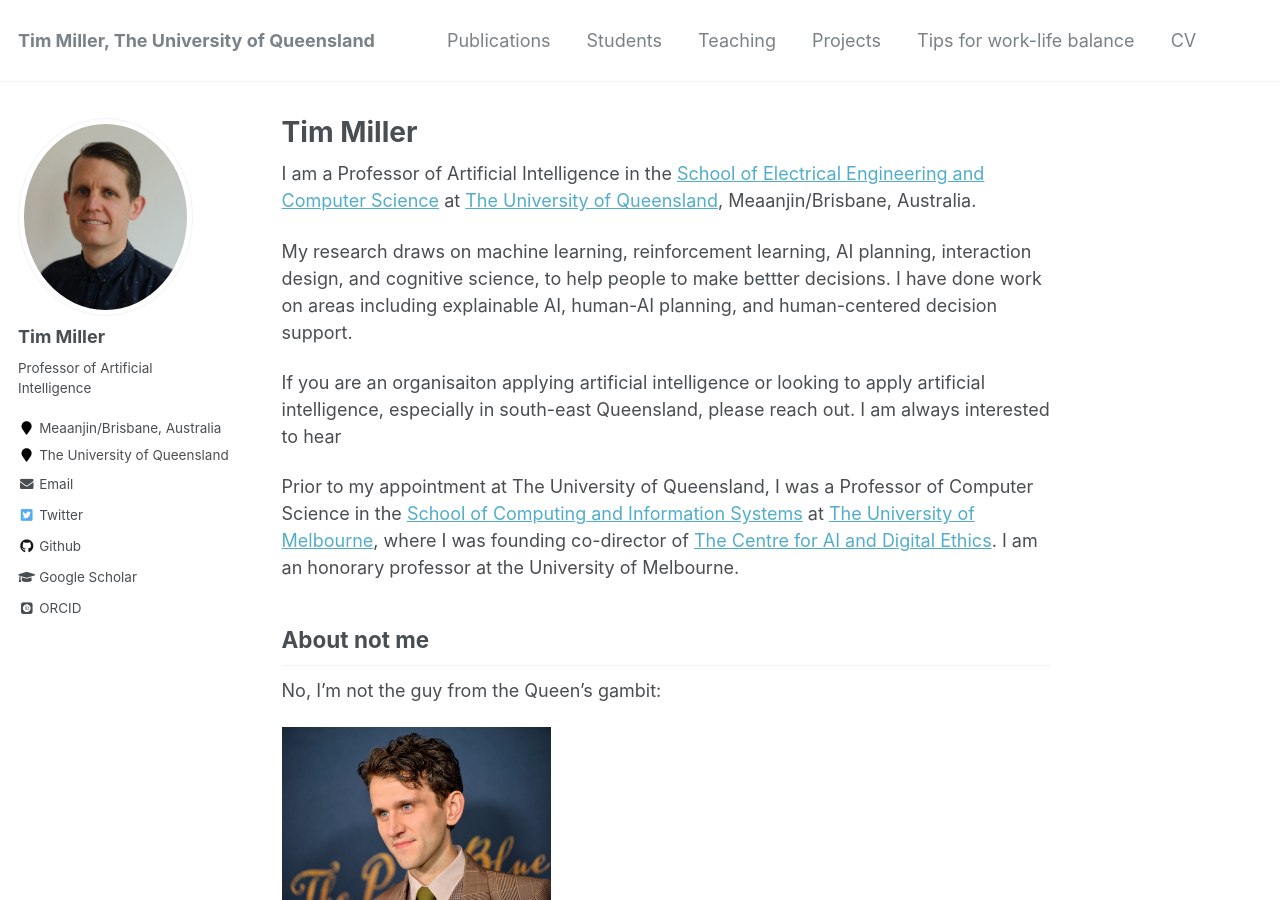
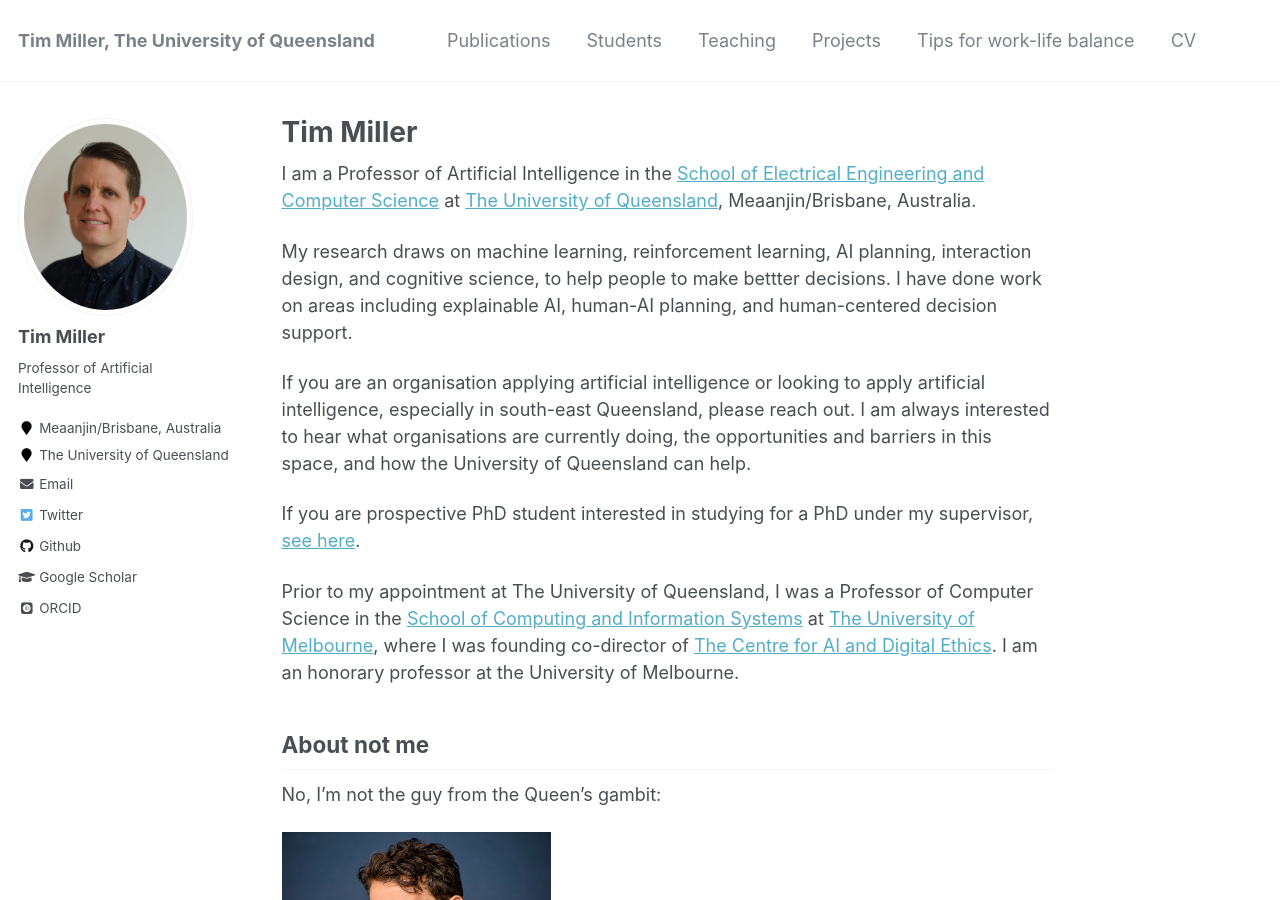
Before and after one commit to uqtmiller/uqtmiller.github.io, a Jekyll site: the page built from _pages/about.md, in a window 1280 px wide and 900 px high. Built offline with Jekyll 4.4.1, drawn with Linux system fonts in a browser that asks for light colours; some web fonts are replaced.

Commit message:
Update about.md

```diff
--- a/_pages/about.md
+++ b/_pages/about.md
@@ -13,7 +13,9 @@ I am a Professor of Artificial Intelligence in the [School of Electrical Enginee
 My research draws on machine learning, reinforcement learning, AI planning, interaction design, and cognitive science, to help people to make bettter decisions.
 I have done work on areas including explainable AI, human-AI planning, and human-centered decision support.
 
-If you are an organisaiton applying artificial intelligence or looking to apply artificial intelligence, especially in south-east Queensland, please reach out. I am always interested to hear
+If you are an organisation applying artificial intelligence or looking to apply artificial intelligence, especially in south-east Queensland, please reach out. I am always interested to hear what organisations are currently doing, the opportunities and barriers in this space, and how the University of Queensland can help.
+
+If you are prospective PhD student interested in studying for a PhD under my supervisor, [see here](https://uqtmiller.github.io/students/).
 
 Prior to my appointment at The University of Queensland, I was a Professor of Computer Science in the [School of Computing and Information Systems](https://cis.unimelb.edu.au) at [The University of Melbourne](https://www.unimelb.edu.au), where I was founding co-director of [The Centre for AI and Digital Ethics](https://www.unimelb.edu.au/caide). I am an honorary professor at the University of Melbourne.
 
```
